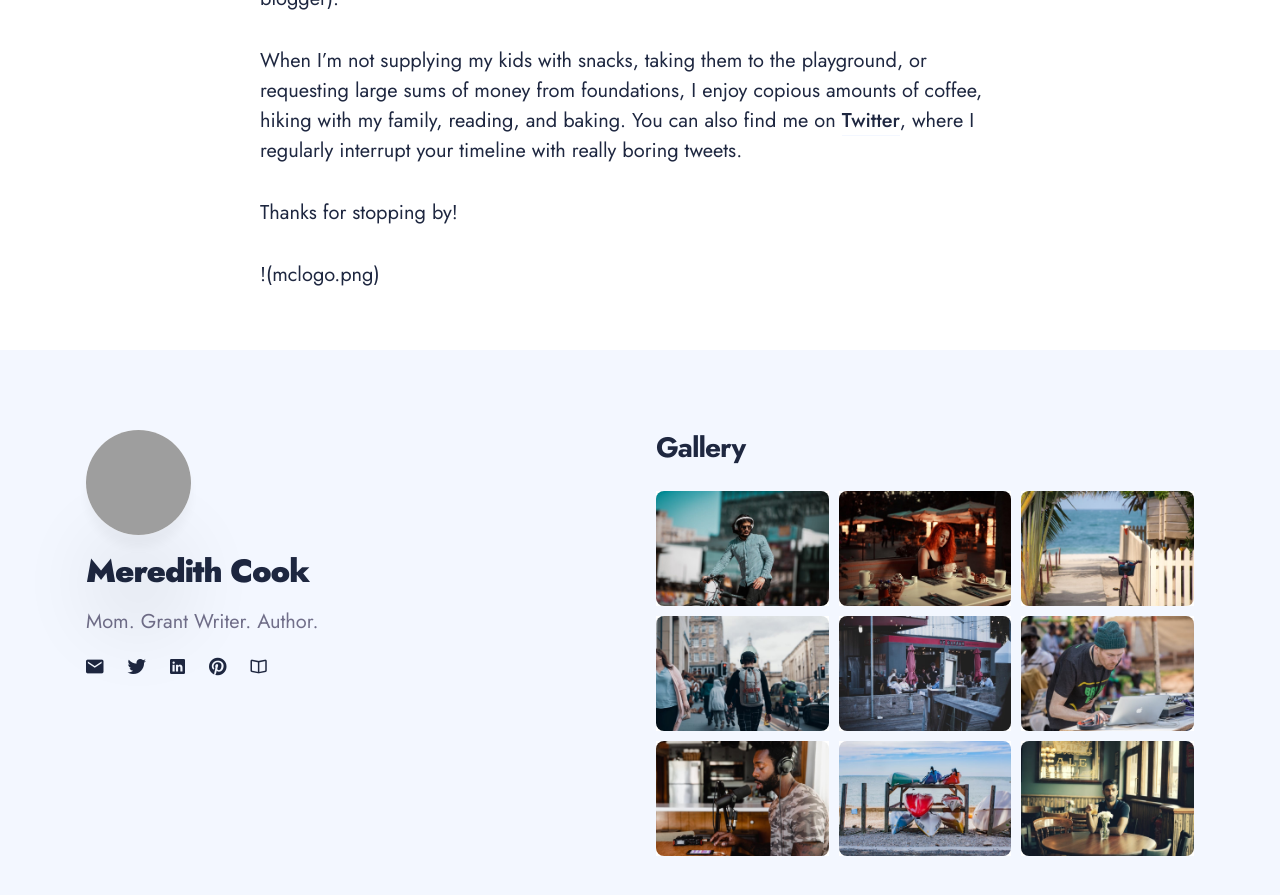
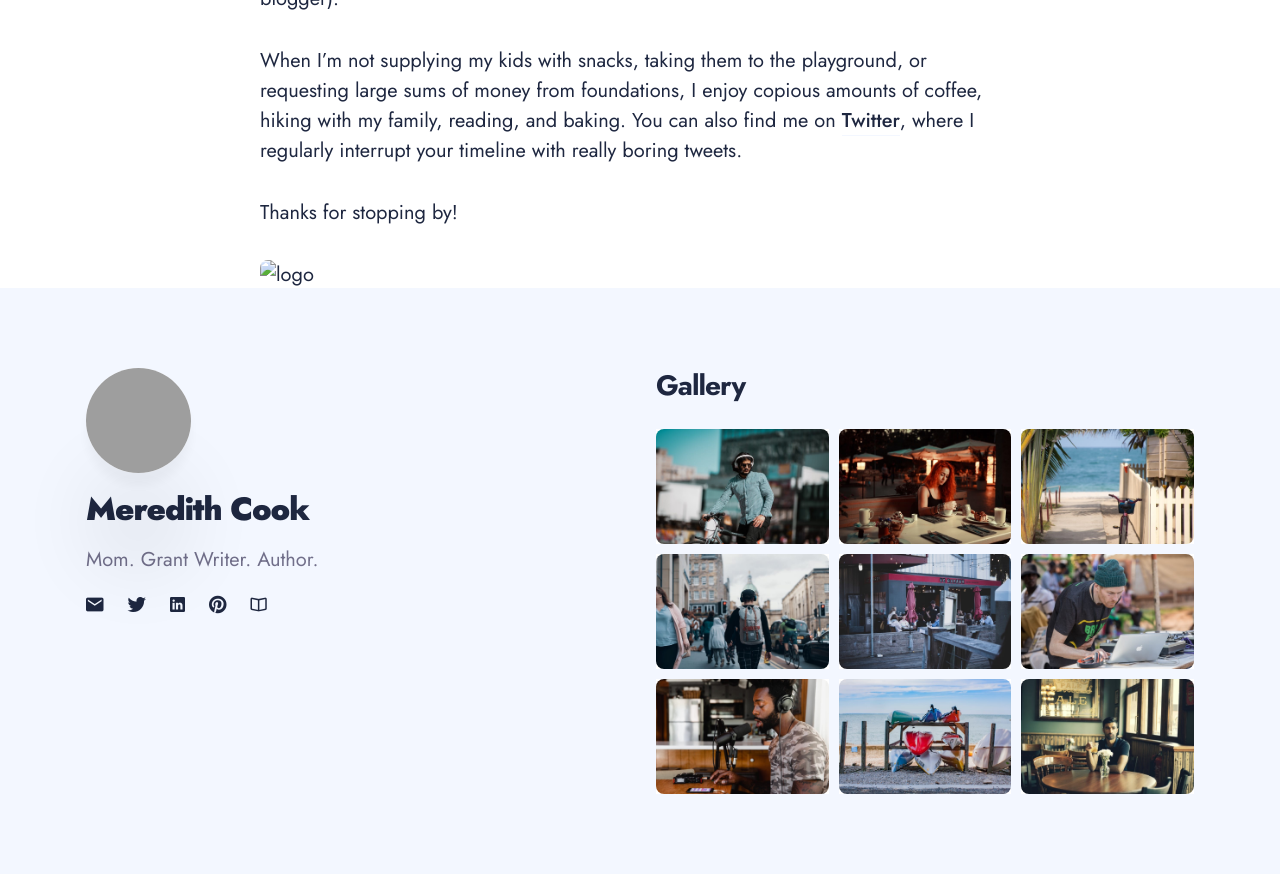
Before and after one commit to iogbole/mencatheme, a Jekyll site: the page built from _pages/about.md, in a window 1280 px wide and 900 px high, scrolled down 1456 px, cut to the strip 0-895 px from the top of the window. Built offline with Jekyll 4.4.1, drawn with Linux system fonts in a browser that asks for light colours; nearby versions of some CDN libraries; grey boxes are pictures that could not be loaded.

Commit message:
logo test

```diff
--- a/_pages/about.md
+++ b/_pages/about.md
@@ -16,4 +16,6 @@ When I'm not supplying my kids with snacks, taking them to the playground, or re
 
 Thanks for stopping by!
 
-!(mclogo.png)
+<img src="mclogo.png"
+     alt=logo
+     style="float: left; margin-right: 10px;" />
```
